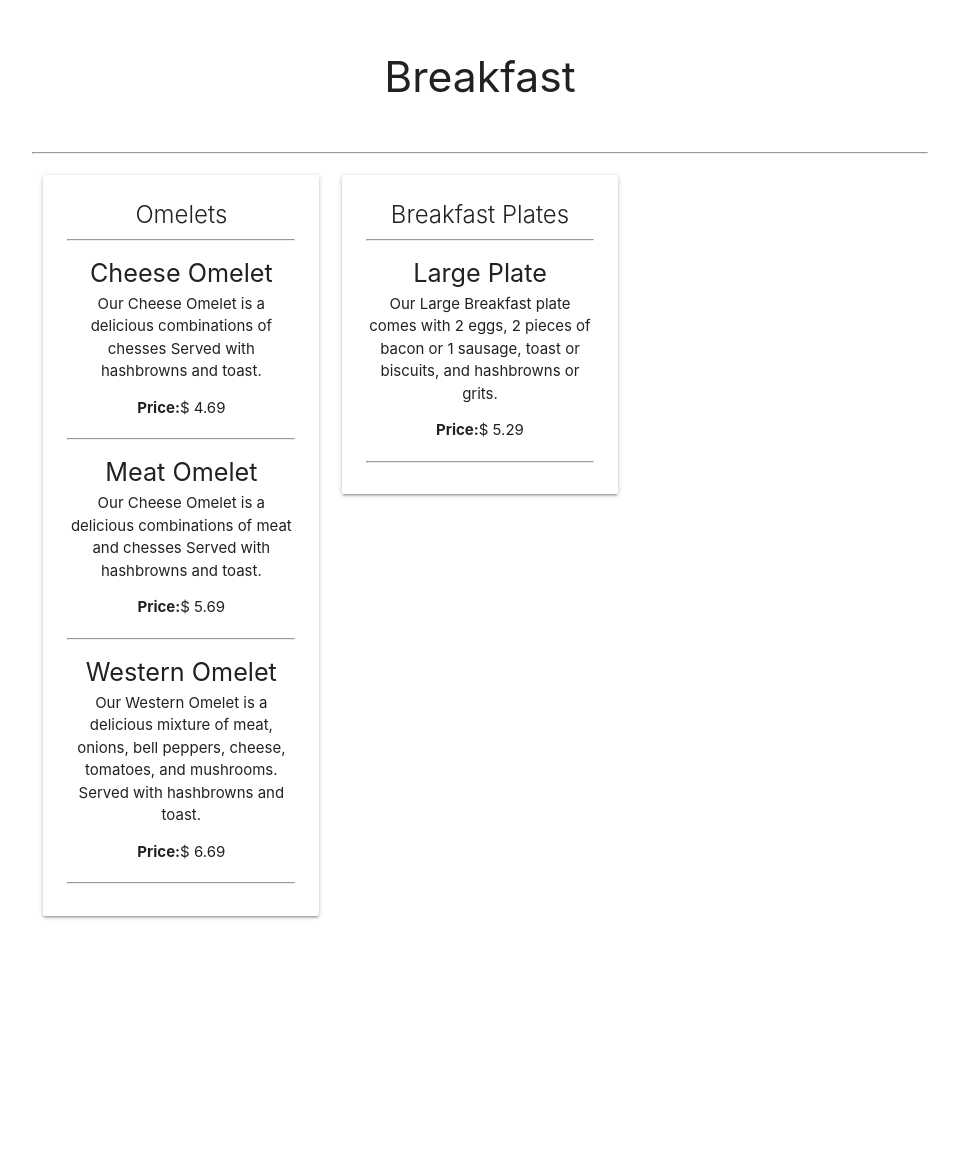
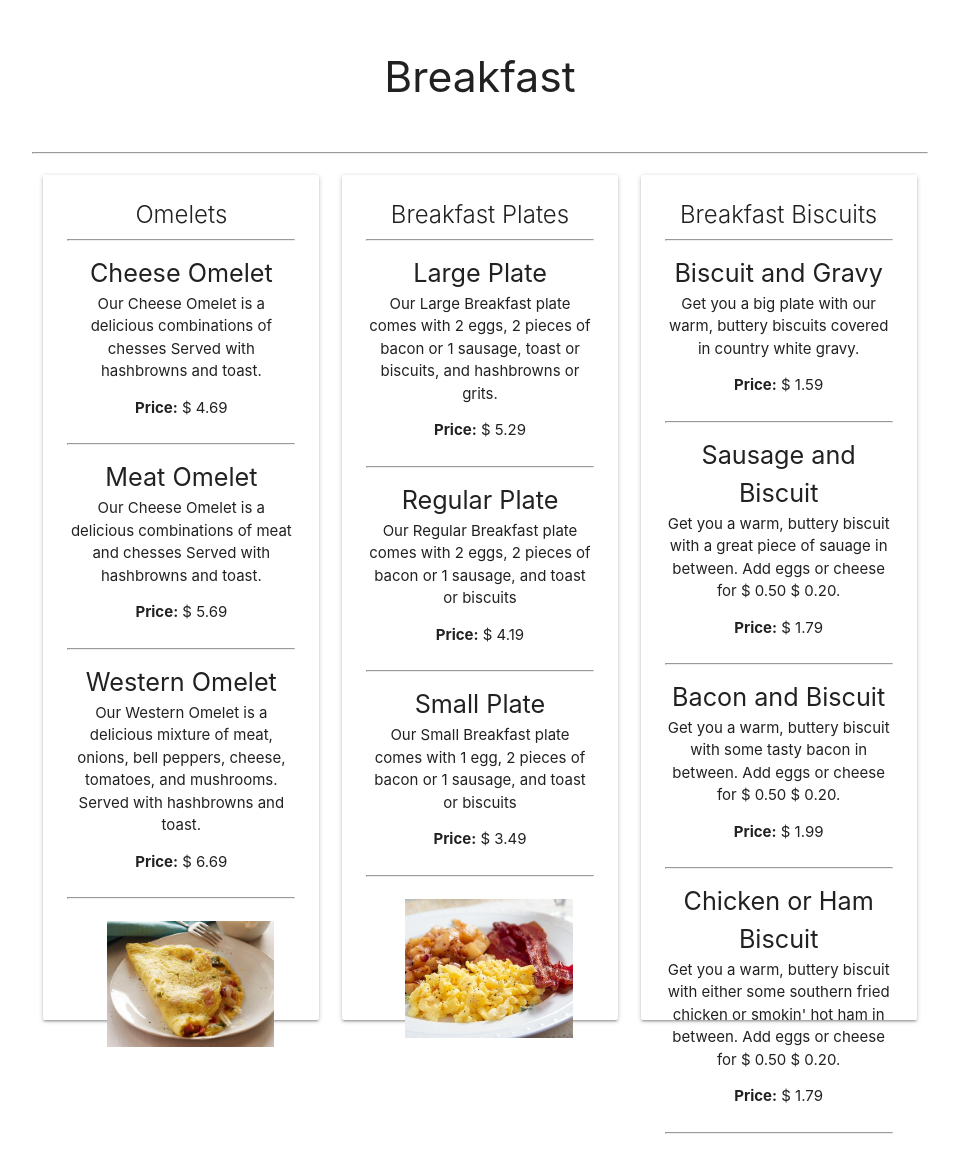
Before and after one commit to Dannyp123/Dunn-s-Country-Store-table-reservation, a Django app: page /menu in a window 1280 px wide. Shown: the part 416-1581 px from the top of the page, without its empty margins (160-1119 px from the left). Before the commit the page ends 1335 px from the top, so only its background shows below. Run offline with Django 3.2, Linux system fonts and the light colour scheme; some libraries are stand-ins or nearby versions.

Commit message:
finished most of the breakfast items. Styled the images for different screen sizes.

```diff
--- a/app/static/JS/data.js
+++ b/app/static/JS/data.js
@@ -17,11 +17,43 @@ const BREAKFAST = {
         },
     ],
 
-    plates: [
-        {
+    plates: [{
             name: "Large Plate",
             description: `Our Large Breakfast plate comes with 2 eggs, 2 pieces of bacon or 1 sausage, toast or biscuits, and hashbrowns or grits.`,
             price: 5.29
+        },
+        {
+            name: "Regular Plate",
+            description: `Our Regular Breakfast plate comes with 2 eggs, 2 pieces of bacon or 1 sausage, and toast or biscuits `,
+            price: 4.19
+        },
+        {
+            name: "Small Plate",
+            description: `Our Small Breakfast plate comes with 1 egg, 2 pieces of bacon or 1 sausage, and toast or biscuits`,
+            price: 3.49
         }
+    ],
+    biscuits: [{
+            name: "Biscuit and Gravy",
+            description: `Get you a big plate with our warm, buttery biscuits covered in country white gravy. `,
+            price: 1.59
+        },
+
+        {
+            name: "Sausage and Biscuit",
+            description: `Get you a warm, buttery biscuit with a great piece of sauage in between. Add eggs or cheese for $ 0.50 $ 0.20.`,
+            price: 1.79
+        },
+        {
+            name: "Bacon and Biscuit",
+            description: `Get you a warm, buttery biscuit with some tasty bacon in between.  Add eggs or cheese for $ 0.50 $ 0.20.`,
+            price: 1.99
+        },
+        {
+            name: "Chicken or Ham Biscuit",
+            description: `Get you a warm, buttery biscuit with either some southern fried chicken or smokin' hot ham in between.  Add eggs or cheese for $ 0.50 $ 0.20.`,
+            price: 1.79
+        }
+
     ]
 }
--- a/app/static/JS/template.js
+++ b/app/static/JS/template.js
@@ -37,5 +37,23 @@ function settingUpPlates() {
     }
 }
 
+function settingUpBiscuits() {
+    var biscuit = document.querySelector("#biscuits").innerHTML;
+    var template = Handlebars.compile(biscuit);
+    console.log(BREAKFAST.biscuits);
+    for (index in BREAKFAST.biscuits) {
+        console.log(index);
+        let biscuits = BREAKFAST.biscuits[index];
+        var html = template({
+            index: index,
+            biscuits: biscuits
+        });
+        document
+            .querySelector("#biscuitsTemplate")
+            .insertAdjacentHTML("beforeend", html);
+    }
+}
+
 settingUpOmelets();
-settingUpPlates()
+settingUpPlates();
+settingUpBiscuits();
--- a/app/static/style.css
+++ b/app/static/style.css
@@ -49,6 +49,10 @@
     height: 375px;
 }
 
+.menuCard {
+    height: 825px;
+}
+
 /* .card{
     height: 435px !important;
 } */
@@ -71,6 +75,14 @@
     .img {
         margin: 16px;
     }
+
+    .omeletImgs {
+        margin-top: 28px;
+    }
+
+    .breakfatImgs {
+        margin-top: 28px;
+    }
 }
 
 /* IPADS/TABLETS */
@@ -78,6 +90,22 @@
     .imgs {
         position: relative;
         left: 78px;
+    }
+
+    .menuCard {
+        height: 865px;
+    }
+
+    .omeletImgs {
+        position: relative;
+        left: 95px;
+        margin-top: 22px;
+    }
+
+    .breakfastImgs {
+        position: relative;
+        left: 95px;
+        margin-top: 22px;
     }
 
     .img {
@@ -96,6 +124,20 @@
         left: 32px;
     }
 
+    .omeletImgs {
+        position: relative;
+        left: 28px;
+    }
+
+    .breakfastImgs {
+        position: relative;
+        left: 28px;
+    }
+
+    .menuCard {
+        height: 845px;
+    }
+
     .card-1 {
         height: 448px !important;
     }
--- a/app/templates/menu.html
+++ b/app/templates/menu.html
@@ -33,6 +33,9 @@
                     <span class="card-title center-align">Omelets</span>
                     <hr>
                     <div id="omeletsTemplate"></div>
+                    <div class="omeletImgs">
+                        <img class="col s12 l10 m8" src="/static/images/omelet.jpeg" />
+                    </div>
                 </div>
             </div>
         </div>
@@ -42,6 +45,18 @@
                     <span class="card-title center-align">Breakfast Plates</span>
                     <hr>
                     <div id="platesTemplates"></div>
+                    <div class="breakfastImgs">
+                        <img class="col s12 l10 m8" src="/static/images/breakfast-plate.jpg" />
+                    </div>
+                </div>
+            </div>
+        </div>
+        <div class="col l4 s12">
+            <div class="card menuCard">
+                <div class="card-content">
+                    <span class="card-title center-align">Breakfast Biscuits</span>
+                    <hr>
+                    <div id="biscuitsTemplate"></div>
                 </div>
             </div>
         </div>
@@ -53,7 +68,7 @@
     </div>
         <p class="center-align">{% templatetag openvariable %} omelets.description {% templatetag closevariable %}</p>
         <div class="spacer">
-            <p class="center-align " style="margin-bottom: 19px;" ><b>Price:</b>$ {% templatetag openvariable %} omelets.price {% templatetag closevariable %}</p>
+            <p class="center-align " style="margin-bottom: 24px;" ><b>Price:</b> $ {% templatetag openvariable %} omelets.price {% templatetag closevariable %}</p>
         </div>
         <hr>
 </script>
@@ -63,7 +78,17 @@
     </div>
         <p class="center-align">{% templatetag openvariable %} plates.description {% templatetag closevariable %}</p>
         <div class="spacer">
-            <p class="center-align " style="margin-bottom: 19px;" ><b>Price:</b>$ {% templatetag openvariable %} plates.price {% templatetag closevariable %}</p>
+            <p class="center-align " style="margin-bottom: 24px;" ><b>Price:</b> $ {% templatetag openvariable %} plates.price {% templatetag closevariable %}</p>
+        </div>
+        <hr>
+</script>
+<script id="biscuits" type="text/x-handlebars-template">
+    <div class="spacer">
+            <p class="flow-text center-align">{% templatetag openvariable %} biscuits.name {% templatetag closevariable %}</p>
+    </div>
+        <p class="center-align">{% templatetag openvariable %} biscuits.description {% templatetag closevariable %}</p>
+        <div class="spacer">
+            <p class="center-align " style="margin-bottom: 24px;" ><b>Price:</b> $ {% templatetag openvariable %} biscuits.price {% templatetag closevariable %}</p>
         </div>
         <hr>
 </script>
```
Also changed, not shown: app/static/images/breakfast-plate.jpg (added), app/static/images/omelet.jpeg (added).
